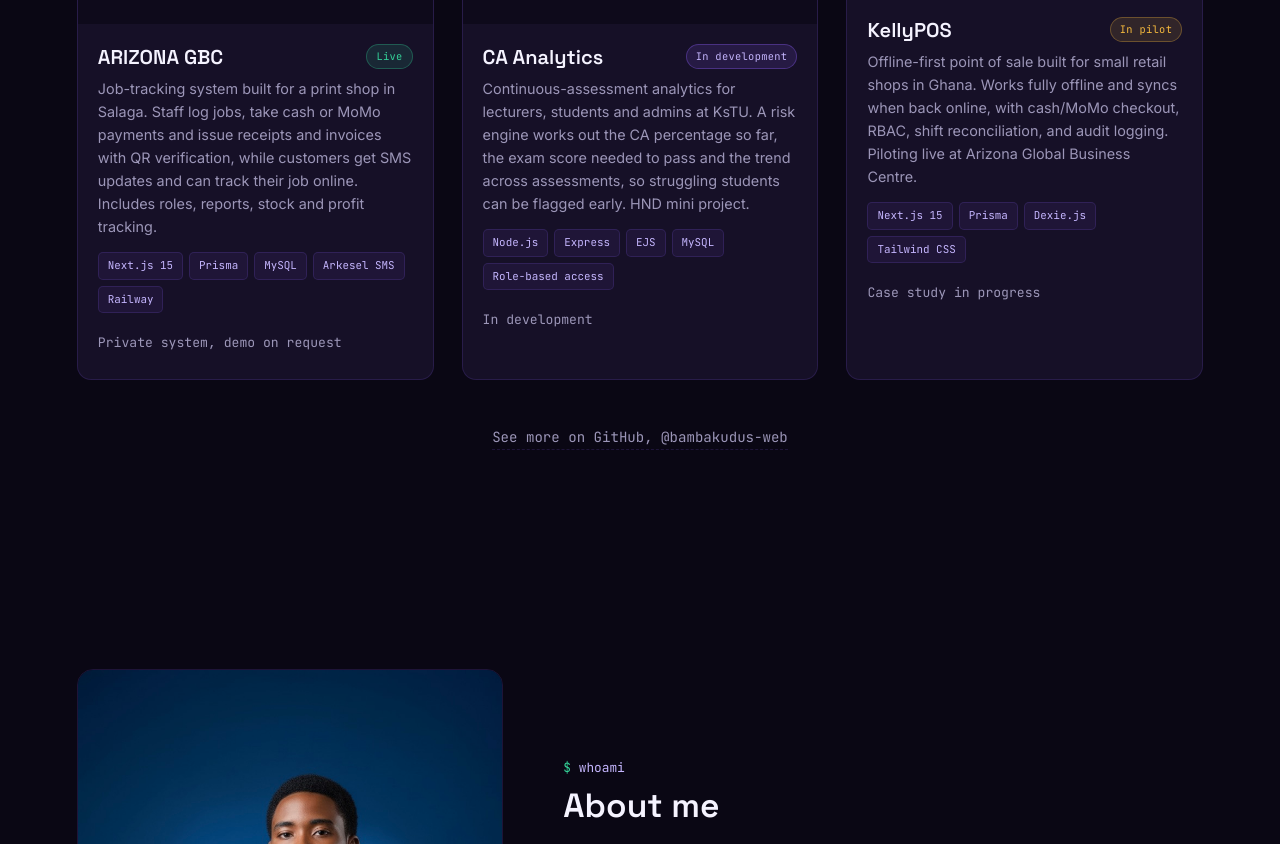
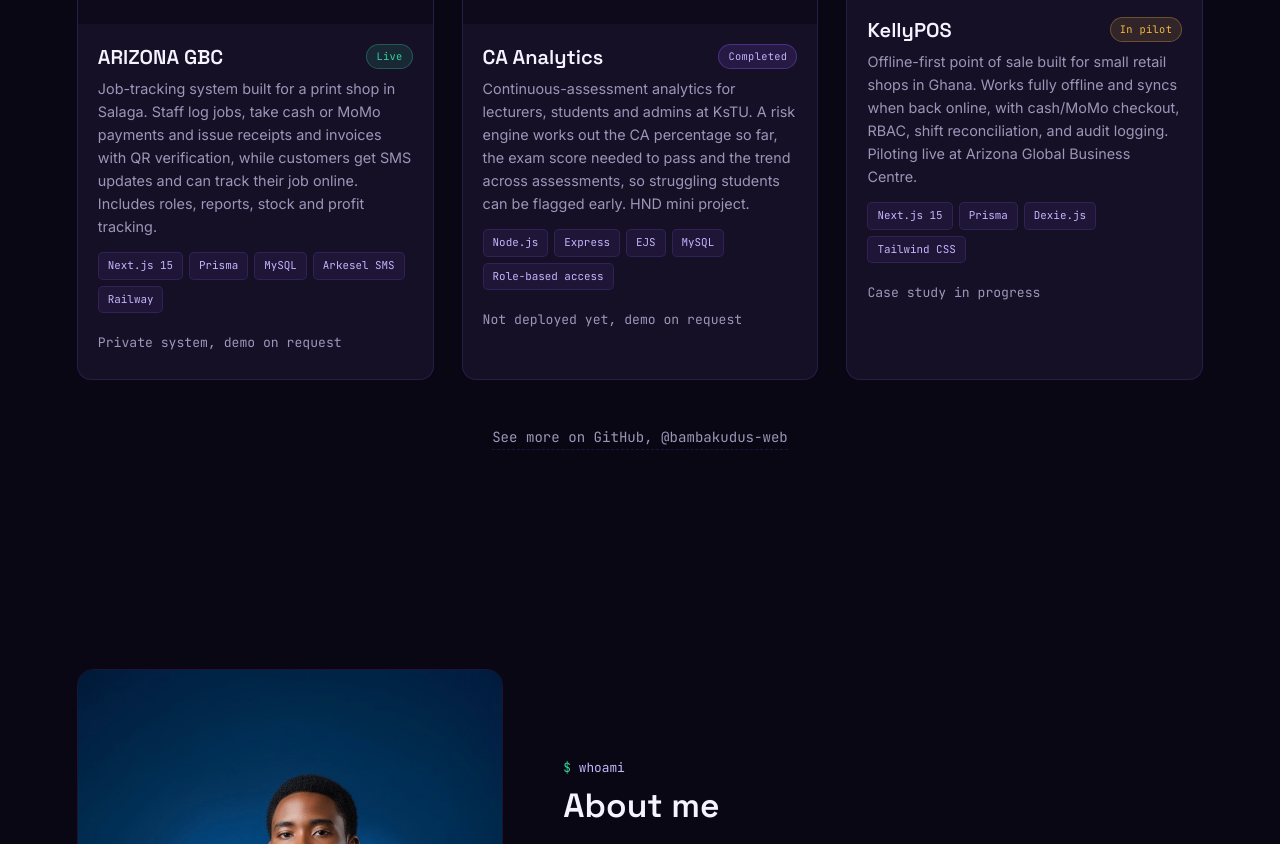
Before and after one commit to bambakudus-web/my-portfolio, a plain HTML site: page index.html in a window 1280 px wide. Shown: the part 1978-2822 px from the top of the page. Drawn offline with Linux system fonts and the light colour scheme.

Commit message:
CA Analytics: completed; hide spam trap; refresh cached files

```diff
--- a/index.html
+++ b/index.html
@@ -38,7 +38,7 @@
 <link rel="stylesheet" href="https://fonts.googleapis.com/css2?family=JetBrains+Mono:wght@400;500;600&family=Space+Grotesk:wght@500;600;700&family=Inter:wght@400;500&display=swap">
 
 <link rel="stylesheet" href="https://cdnjs.cloudflare.com/ajax/libs/font-awesome/6.5.2/css/all.min.css" crossorigin="anonymous" referrerpolicy="no-referrer">
-<link rel="stylesheet" href="style.css?v=2">
+<link rel="stylesheet" href="style.css?v=3">
 <!-- Marks that JavaScript is running, so the fade-in effects never hide content when it is not -->
 <script>document.documentElement.classList.add('js')</script>
 <script type="application/ld+json">
@@ -248,10 +248,10 @@
         </div>
         <div class="dots"></div>
         <div class="pcard-body">
-          <div class="pcard-top"><h3>CA Analytics</h3><span class="badge dev">In development</span></div>
+          <div class="pcard-top"><h3>CA Analytics</h3><span class="badge done">Completed</span></div>
           <p>Continuous-assessment analytics for lecturers, students and admins at KsTU. A risk engine works out the CA percentage so far, the exam score needed to pass and the trend across assessments, so struggling students can be flagged early. HND mini project.</p>
           <div class="tags"><span>Node.js</span><span>Express</span><span>EJS</span><span>MySQL</span><span>Role-based access</span></div>
-          <span class="pcard-link pcard-note">In development</span>
+          <span class="pcard-link pcard-note">Not deployed yet, demo on request</span>
         </div>
       </div>
 
@@ -387,6 +387,6 @@
   <p>© 2026 Harruna Abdul Kudus (DevKelly). Designed and coded by me.</p>
 </footer>
 
-<script src="script.js?v=2"></script>
+<script src="script.js?v=3"></script>
 </body>
 </html>
--- a/style.css
+++ b/style.css
@@ -139,7 +139,7 @@ section{padding:110px 0;}
 .pcard-body h3{font-size:1.25rem;}
 .badge{font-family:var(--font-mono);font-size:0.65rem;padding:3px 9px;border-radius:20px;letter-spacing:0.03em;white-space:nowrap;}
 .badge.live{background:rgba(52,211,153,0.12);color:var(--green);border:1px solid rgba(52,211,153,0.3);}
-.badge.dev{background:rgba(139,92,246,0.14);color:var(--accent-2);border:1px solid rgba(139,92,246,0.35);}
+.badge.done{background:rgba(139,92,246,0.14);color:var(--accent-2);border:1px solid rgba(139,92,246,0.35);}
 .badge.pilot{background:rgba(245,185,61,0.12);color:var(--amber);border:1px solid rgba(245,185,61,0.3);}
 .pcard-body p{color:var(--text-dim);font-size:0.9rem;margin-bottom:14px;}
 .tags{display:flex;flex-wrap:wrap;gap:6px;margin-bottom:16px;}
```
